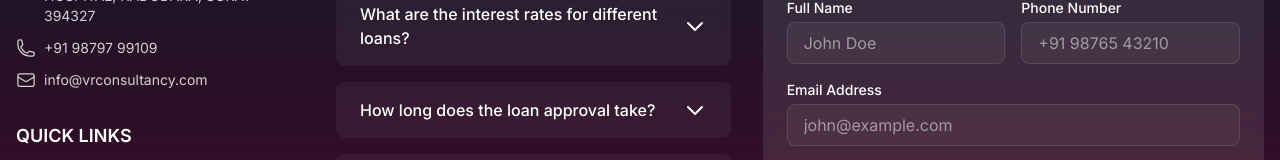
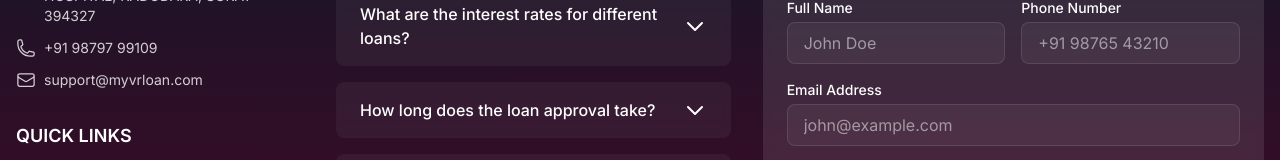
Before and after one commit to developerjay0011/VRConsultancy, a Next.js app: page / in a window 1280 px wide. Shown: the part 4904-5064 px from the top of the page. Built offline with nearby package versions, Linux system fonts and the light colour scheme.

Commit message:
Update CTASection.tsx

```diff
--- a/src/components/CTASection.tsx
+++ b/src/components/CTASection.tsx
@@ -8,7 +8,7 @@ import { PhoneIcon, EnvelopeIcon, MapPinIcon } from '@heroicons/react/24/outline
 const contactInfo = {
   address: '109,110 SHYAM ARCADE NEAR MODI HOSPITAL, KADODARA, SURAT - 394327',
   phone: '+91 98797 99109',
-  email: 'info@vrconsultancy.com'
+  email: 'support@myvrloan.com'
 }
 
 const faqQuestions = [
```
